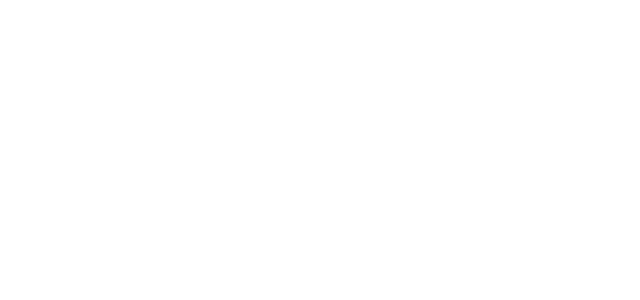
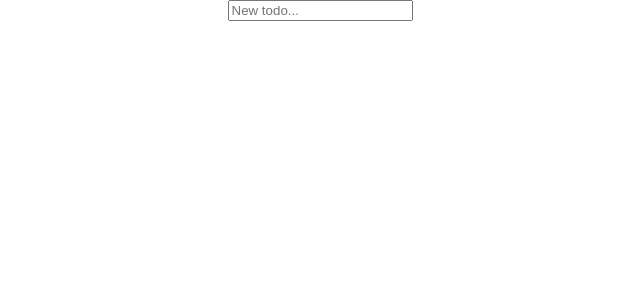
Before and after one commit to emilianoLeite/react-todo, a React (Create React App) app: page / in a window 1280 px wide. Shown: the top 300 px of the page, without its empty margins (320-960 px from the left). Built offline with nearby package versions, Linux system fonts and the light colour scheme.

Commit message:
Allow user to create and list TODOs

```diff
--- a/src/App.js
+++ b/src/App.js
@@ -1,10 +1,30 @@
 import React, { Component } from 'react';
 import './App.css';
+import TodoInput from './components/todo-input';
+import TodoList from './components/todo-list';
 
 class App extends Component {
+  constructor(props) {
+    super(props);
+    this.state = { todos: this.getTodos() };
+  }
+
+  getTodos = () => {
+    let todos = JSON.parse(sessionStorage.getItem('todos-list'));
+    return (todos !== null) ? todos : [];
+  };
+
+  setTodos = (todo) => {
+    let todos = this.state.todos.concat(todo);
+    this.setState({ todos });
+    sessionStorage.setItem('todos-list', JSON.stringify(todos));
+  };
+
   render() {
     return (
       <div className="App">
+        <TodoInput onCreateTodo={this.setTodos}/>
+        <TodoList todos={this.state.todos}/>
       </div>
     );
   }
```
